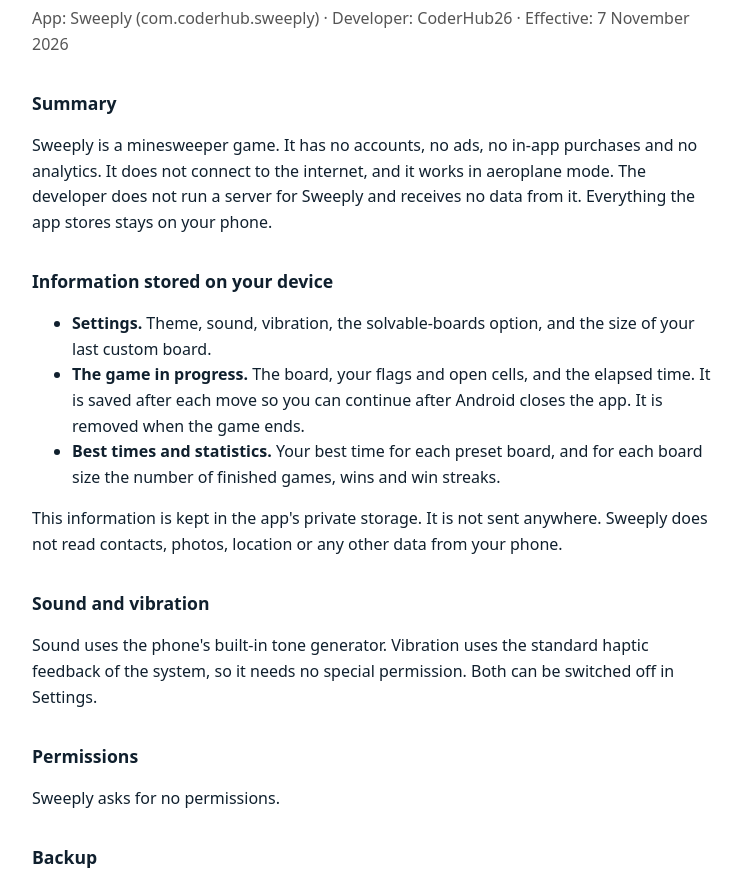
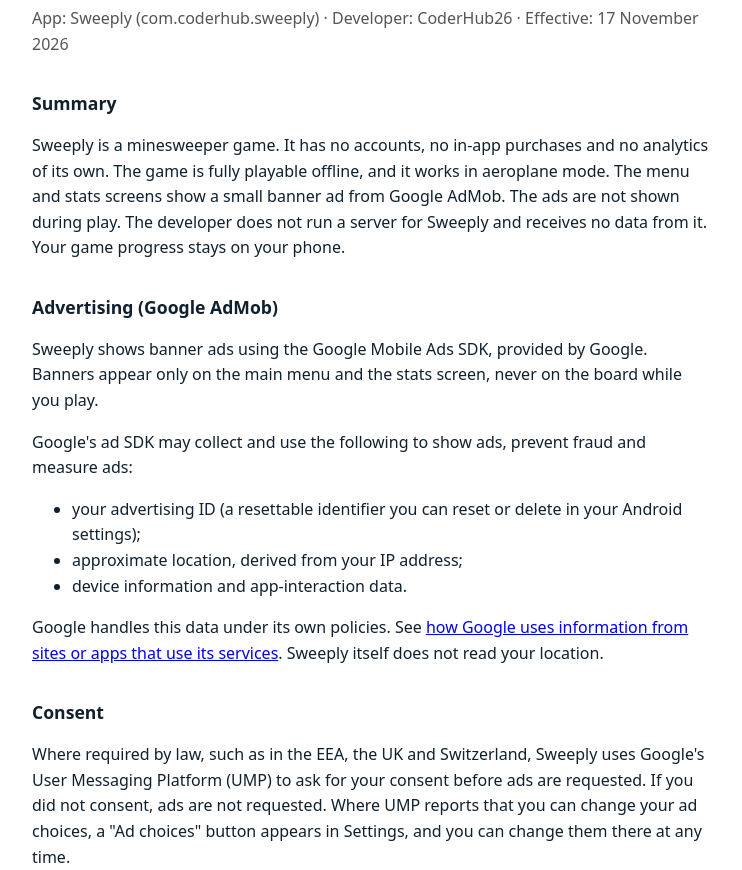
Before and after one commit to snanditech/coderhub-privacy, a plain HTML site: page sweeply/index.html in a window 1280 px wide. Shown: the part 88-958 px from the top of the page, without its empty margins (268-1010 px from the left). Drawn offline with Linux system fonts and the light colour scheme.

Commit message:
Klondly, Sweeply: disclose Google AdMob banner ads and UMP consent
Claude-Session: https://claude.ai/code/session_01KkTwUBJ7rwKQBhytbfNyzV

```diff
--- a/sweeply/index.html
+++ b/sweeply/index.html
@@ -13,10 +13,23 @@
 </head>
 <body>
 <h1>Sweeply Privacy Policy</h1>
-<p class="meta">App: Sweeply (com.coderhub.sweeply) · Developer: CoderHub26 · Effective: 7 November 2026</p>
+<p class="meta">App: Sweeply (com.coderhub.sweeply) · Developer: CoderHub26 · Effective: 17 November 2026</p>
 
 <h2>Summary</h2>
-<p>Sweeply is a minesweeper game. It has no accounts, no ads, no in-app purchases and no analytics. It does not connect to the internet, and it works in aeroplane mode. The developer does not run a server for Sweeply and receives no data from it. Everything the app stores stays on your phone.</p>
+<p>Sweeply is a minesweeper game. It has no accounts, no in-app purchases and no analytics of its own. The game is fully playable offline, and it works in aeroplane mode. The menu and stats screens show a small banner ad from Google AdMob. The ads are not shown during play. The developer does not run a server for Sweeply and receives no data from it. Your game progress stays on your phone.</p>
+
+<h2>Advertising (Google AdMob)</h2>
+<p>Sweeply shows banner ads using the Google Mobile Ads SDK, provided by Google. Banners appear only on the main menu and the stats screen, never on the board while you play.</p>
+<p>Google's ad SDK may collect and use the following to show ads, prevent fraud and measure ads:</p>
+<ul>
+  <li>your advertising ID (a resettable identifier you can reset or delete in your Android settings);</li>
+  <li>approximate location, derived from your IP address;</li>
+  <li>device information and app-interaction data.</li>
+</ul>
+<p>Google handles this data under its own policies. See <a href="https://policies.google.com/technologies/partner-sites">how Google uses information from sites or apps that use its services</a>. Sweeply itself does not read your location.</p>
+
+<h2>Consent</h2>
+<p>Where required by law, such as in the EEA, the UK and Switzerland, Sweeply uses Google's User Messaging Platform (UMP) to ask for your consent before ads are requested. If you did not consent, ads are not requested. Where UMP reports that you can change your ad choices, a &quot;Ad choices&quot; button appears in Settings, and you can change them there at any time.</p>
 
 <h2>Information stored on your device</h2>
 <ul>
@@ -24,13 +37,13 @@
   <li><strong>The game in progress.</strong> The board, your flags and open cells, and the elapsed time. It is saved after each move so you can continue after Android closes the app. It is removed when the game ends.</li>
   <li><strong>Best times and statistics.</strong> Your best time for each preset board, and for each board size the number of finished games, wins and win streaks.</li>
 </ul>
-<p>This information is kept in the app's private storage. It is not sent anywhere. Sweeply does not read contacts, photos, location or any other data from your phone.</p>
+<p>This information is kept in the app's private storage. Your game progress, statistics and best times are not sent anywhere. Sweeply does not read contacts, photos, location or any other data from your phone.</p>
 
 <h2>Sound and vibration</h2>
 <p>Sound uses the phone's built-in tone generator. Vibration uses the standard haptic feedback of the system, so it needs no special permission. Both can be switched off in Settings.</p>
 
 <h2>Permissions</h2>
-<p>Sweeply asks for no permissions.</p>
+<p>Sweeply asks for internet access and network-state access, which are used only to load the banner ad. It also declares the advertising ID permission used by Google's ad SDK. It asks for no other permissions, and the game itself makes no network requests.</p>
 
 <h2>Backup</h2>
 <p>Android's automatic backup is turned off for Sweeply, so your saved game and statistics are not copied to cloud backups.</p>
```
Also changed, not shown: klondly/index.html (+13 -8 lines).
